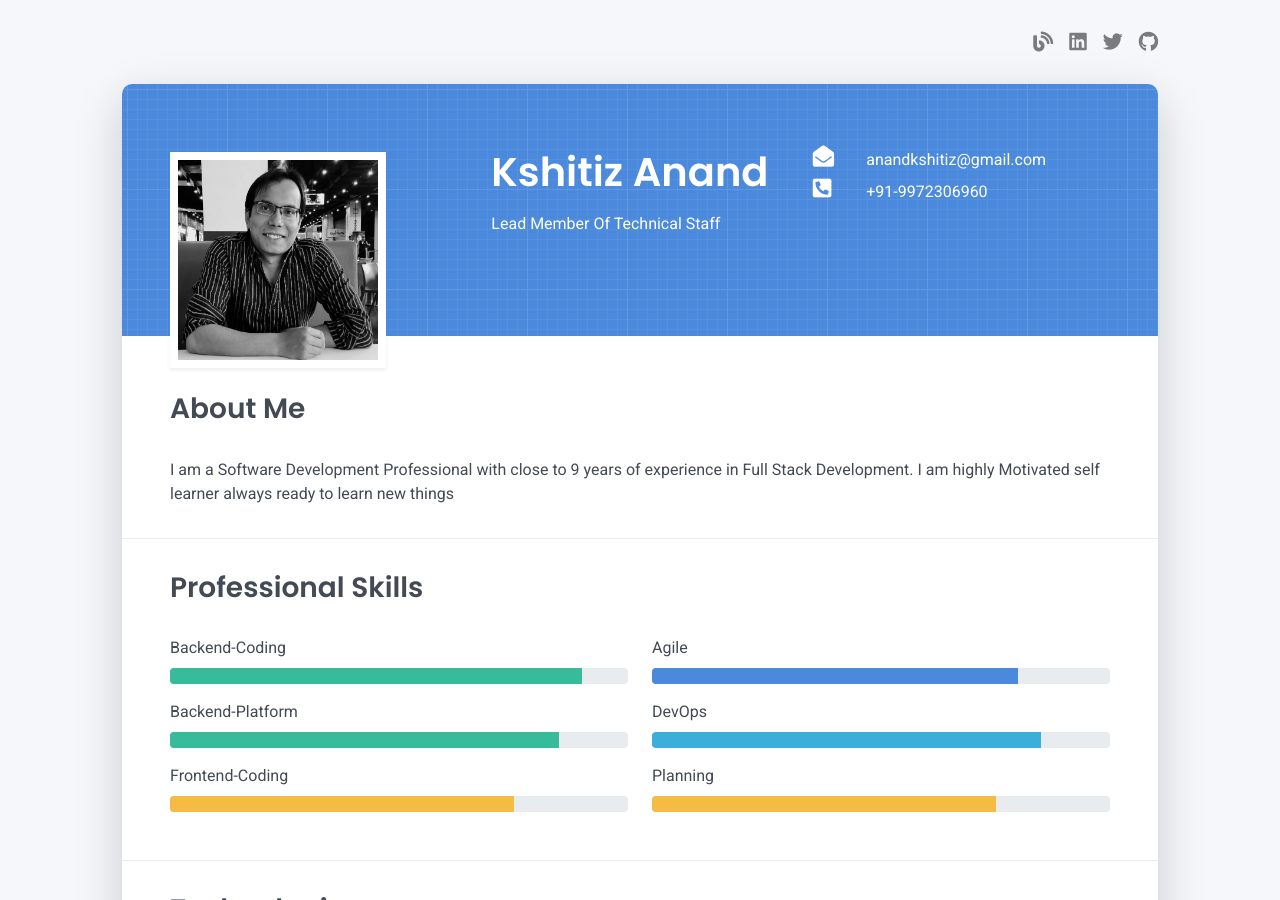
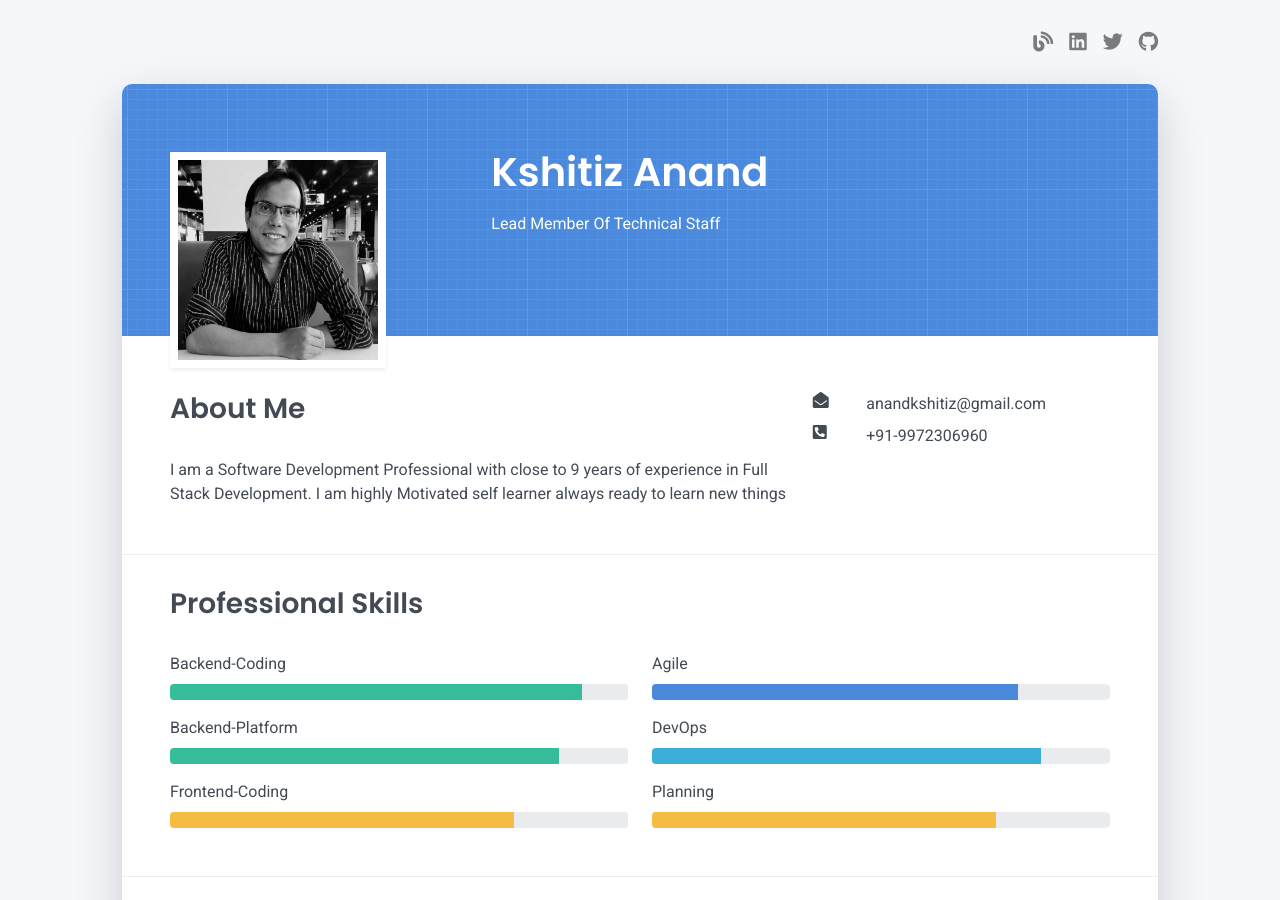
Before and after one commit to anandkshitiz/anandkshitiz.github.io, a Jekyll site: the page built from tabs/about.md, in a window 1280 px wide and 900 px high. Built offline with Jekyll 4.4.1, drawn with Linux system fonts in a browser that asks for light colours.

Commit message:
added resume

```diff
--- a/_layouts/resume.html
+++ b/_layouts/resume.html
@@ -51,29 +51,13 @@
       <div class="cover shadow-lg bg-white">
         <div class="cover-bg p-3 p-lg-4 text-white">
           <div class="row">
-            <div class="col-lg-4 col-md-5">
+            <div class="col-lg-4 col-md-12">
               <div class="avatar hover-effect bg-white shadow-sm p-1"><img src="images/avatar.jpg" width="200"
                   height="200" /></div>
             </div>
-            <div class="col-lg-4 col-md-5 text-center text-md-start">
+            <div class="col-lg-4 col-md-12 text-center text-md-start">
               <h2 class="h1 mt-2" data-aos="fade-left" data-aos-delay="0">Kshitiz Anand</h2>
               <p data-aos="fade-left" data-aos-delay="100">Lead Member Of Technical Staff</p>
-            </div>
-            <div class="col-lg-4 col-md-5">
-              <div class="row mt-2">
-                <div class="col-sm-2">
-                  <div class="pb-1"><i class="fas fa-envelope-open fa-lg"> </i>  </div>
-                </div>
-                <div class="col-sm-10">
-                  <div data-aos="fade-left" data-aos-delay="100" class="pb-1 text-white">{{ site.social.email }}</div>
-                </div>
-                <div class="col-sm-2">
-                  <div class="pb-1"><i class="fas fa-phone-square-alt fa-lg" aria-hidden="true"></i></div>
-                </div>
-                <div class="col-sm-10">
-                  <div data-aos="fade-left" data-aos-delay="100" class="pb-1 text-white">+91-9972306960</div>
-                </div>
-              </div>
             </div>
           </div>
         </div>
--- a/tabs/about/content/about-section.html
+++ b/tabs/about/content/about-section.html
@@ -1,3 +1,25 @@
-<h2 class="h3 mb-3">About Me</h2>
-<p>I am a Software Development Professional with close to 9 years of experience in Full Stack Development. I am
-  highly Motivated self learner always ready to learn new things </p>
+<div class="row grid-divider">
+  <div class="col-md-8">
+    <h2 class="h3 mb-3">About Me</h2>
+    <p class="text-justify">I am a Software Development Professional with close to 9 years of experience in Full Stack Development. I am
+      highly Motivated self learner always ready to learn new things </p>
+  </div>
+  <div class="col-md-4 text-start">
+    <div class="row ">
+      <div class="col-2">
+        <div class="pb-1"><i class="fas fa-envelope-open"> </i> </div>
+      </div>
+      <div class="col-10">
+        <div data-aos="fade-left" data-aos-delay="100" class="pb-1">{{ site.social.email }}</div>
+      </div>
+    </div>
+    <div class="row">
+      <div class="col-2">
+        <div class="pb-1"><i class="fas fa-phone-square-alt" aria-hidden="true"></i></div>
+      </div>
+      <div class="col-10">
+        <div data-aos="fade-left" data-aos-delay="100" class="pb-1">+91-9972306960</div>
+      </div>
+    </div>
+  </div>
+</div>
```
